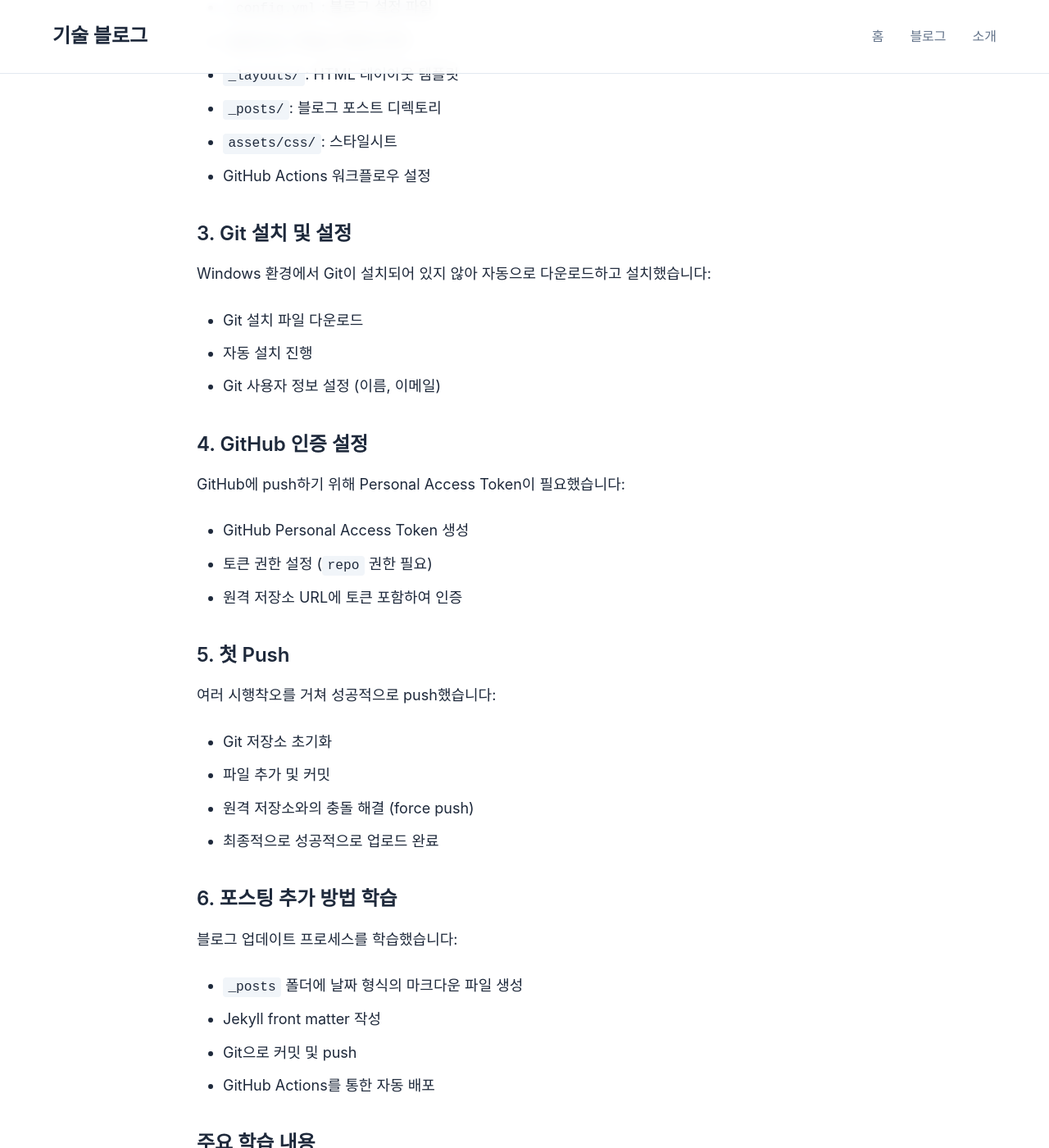
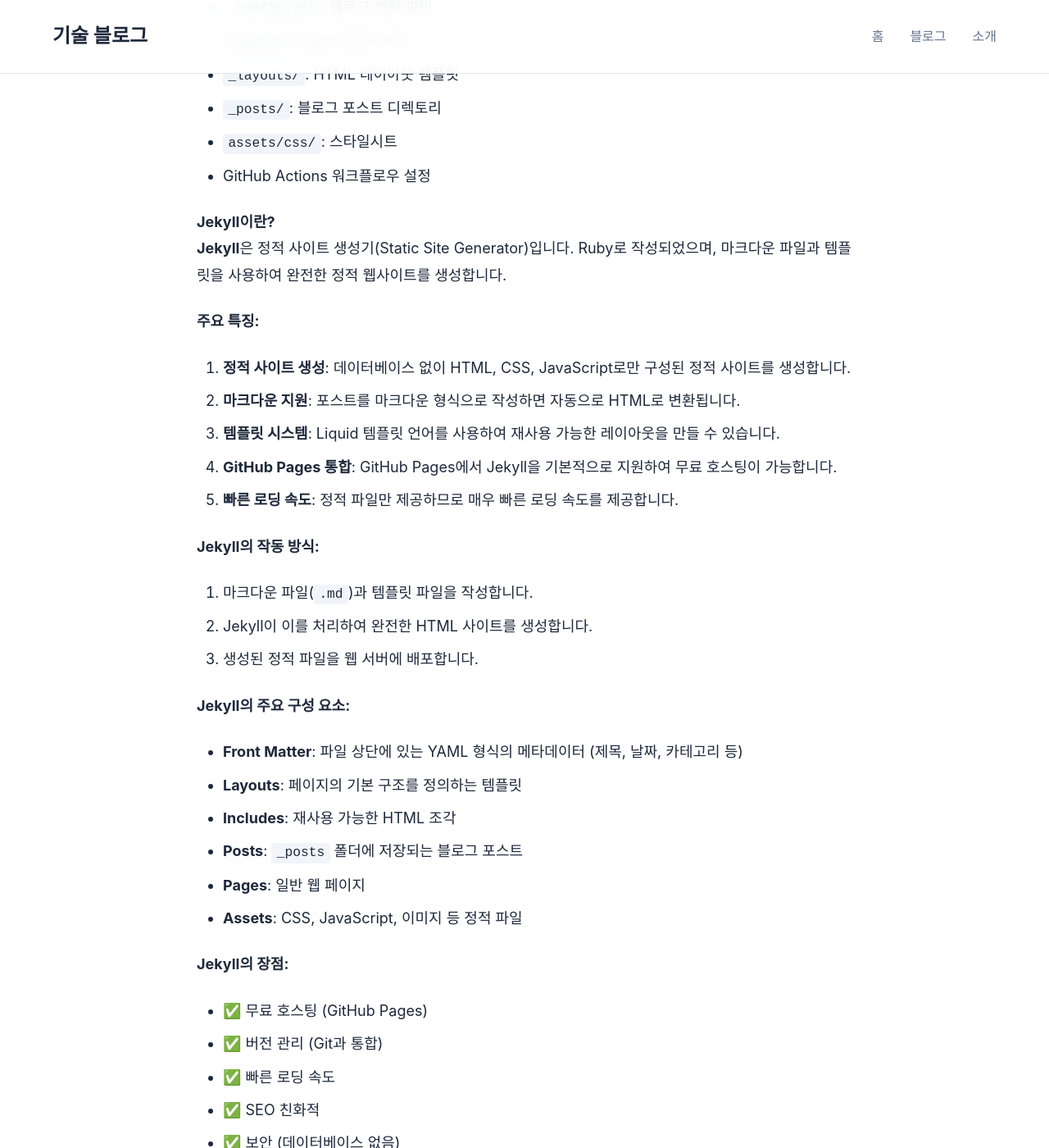
Before and after one commit to jm111ah/jm111ah.github.io, a Jekyll site: the page built from _posts/2024-01-01-welcome.md, in a window 1280 px wide and 1400 px high, scrolled down 1300 px. Shown: the whole window at 82% size. Built offline with Jekyll 4.4.1, drawn with Linux system fonts in a browser that asks for light colours; some of the changed text lies outside the part shown.

Commit message:
Add Jekyll concept explanation

```diff
--- a/_posts/2024-01-01-welcome.md
+++ b/_posts/2024-01-01-welcome.md
@@ -40,6 +40,44 @@
 - `_posts/`: 블로그 포스트 디렉토리
 - `assets/css/`: 스타일시트
 - GitHub Actions 워크플로우 설정
+
+#### Jekyll이란?
+
+**Jekyll**은 정적 사이트 생성기(Static Site Generator)입니다. Ruby로 작성되었으며, 마크다운 파일과 템플릿을 사용하여 완전한 정적 웹사이트를 생성합니다.
+
+**주요 특징:**
+
+1. **정적 사이트 생성**: 데이터베이스 없이 HTML, CSS, JavaScript로만 구성된 정적 사이트를 생성합니다.
+2. **마크다운 지원**: 포스트를 마크다운 형식으로 작성하면 자동으로 HTML로 변환됩니다.
+3. **템플릿 시스템**: Liquid 템플릿 언어를 사용하여 재사용 가능한 레이아웃을 만들 수 있습니다.
+4. **GitHub Pages 통합**: GitHub Pages에서 Jekyll을 기본적으로 지원하여 무료 호스팅이 가능합니다.
+5. **빠른 로딩 속도**: 정적 파일만 제공하므로 매우 빠른 로딩 속도를 제공합니다.
+
+**Jekyll의 작동 방식:**
+
+1. 마크다운 파일(`.md`)과 템플릿 파일을 작성합니다.
+2. Jekyll이 이를 처리하여 완전한 HTML 사이트를 생성합니다.
+3. 생성된 정적 파일을 웹 서버에 배포합니다.
+
+**Jekyll의 주요 구성 요소:**
+
+- **Front Matter**: 파일 상단에 있는 YAML 형식의 메타데이터 (제목, 날짜, 카테고리 등)
+- **Layouts**: 페이지의 기본 구조를 정의하는 템플릿
+- **Includes**: 재사용 가능한 HTML 조각
+- **Posts**: `_posts` 폴더에 저장되는 블로그 포스트
+- **Pages**: 일반 웹 페이지
+- **Assets**: CSS, JavaScript, 이미지 등 정적 파일
+
+**Jekyll의 장점:**
+
+- ✅ 무료 호스팅 (GitHub Pages)
+- ✅ 버전 관리 (Git과 통합)
+- ✅ 빠른 로딩 속도
+- ✅ SEO 친화적
+- ✅ 보안 (데이터베이스 없음)
+- ✅ 마크다운으로 쉽게 작성 가능
+
+이러한 특징들로 인해 많은 개발자들이 기술 블로그를 운영할 때 Jekyll을 선택합니다.
 
 ### 3. Git 설치 및 설정
 
```
